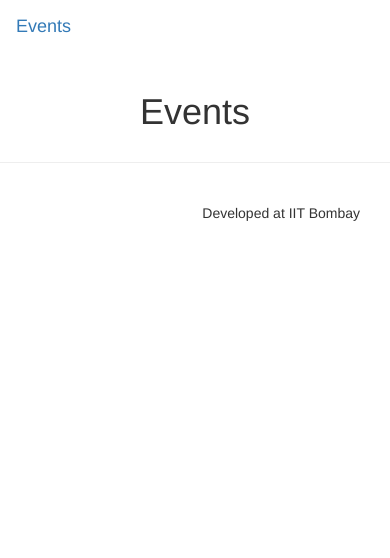
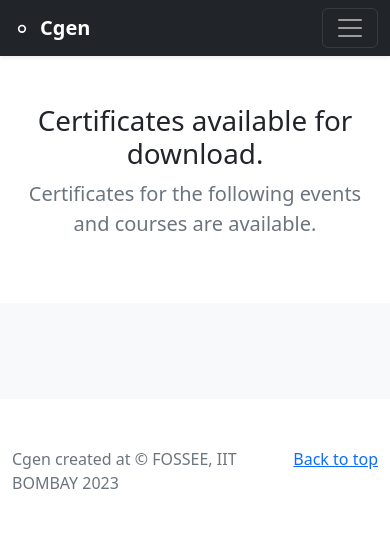
Before and after one commit to prathamesh920/certificate-generation, a Django app: page /certificate/events/ in a window 390 px wide. Shown: the top 558 px of the page. Run offline with Django 3.2, Linux system fonts and the light colour scheme; data that the repository does not hold is empty; some libraries are stand-ins or nearby versions.

Commit message:
Change UI

```diff
--- a/website/cgen/generator.py
+++ b/website/cgen/generator.py
@@ -36,7 +36,7 @@ def get_details(certificate_id, email):
     info['serial_key'] = key
     info['qr_code'] = f'{DOMAIN}/certificates/verify/{key}/'
     certificate_details['info'] = info
-    path = f'{settings.BASE_DIR}/{certificate.id}'
+    path = f'{settings.BASE_DIR}/certificates/{certificate.id}'
     certificate_details['path'] = path
     if not  os.path.exists(f"path/{{Makefile}}"):
         shutil.copy2(f'{settings.BASE_DIR}/Makefile', path)
--- a/website/cgen/templates/base.html
+++ b/website/cgen/templates/base.html
@@ -1,56 +1,104 @@
-<html>
-<link rel="icon" href="https://fossee.in/sites/all/themes/software_responsive_theme/favicon.ico" type="image/vnd.microsoft.icon"/>
-<meta name="viewport" content="width=device-width, initial-scale=1.0">
+<!doctype html>
+<html lang="en">
   <head>
+    <meta charset="utf-8">
+    <meta http-equiv="X-UA-Compatible" content="IE=edge">
+    <meta name="viewport" content="width=device-width, initial-scale=1">
+    <!-- The above 3 meta tags *must* come first in the head; any other head content must come *after* these tags -->
+    <meta name="description" content="">
+    <meta name="author" content="">
+    <link rel="icon" href="../../favicon.ico">
+
     <title>
         {% block title %}
             Certificates
         {% endblock %}
     </title>
+
+    <!-- Bootstrap core CSS -->
     {% block css %}
-            <link rel="stylesheet" href="https://maxcdn.bootstrapcdn.com/bootstrap/3.3.1/css/bootstrap.min.css">
+         <link href="https://cdn.jsdelivr.net/npm/bootstrap@5.2.3/dist/css/bootstrap.min.css" rel="stylesheet" integrity="sha384-rbsA2VBKQhggwzxH7pPCaAqO46MgnOM80zW1RWuH61DGLwZJEdK2Kadq2F9CUG65" crossorigin="anonymous">
     {% endblock  %}
     {% block js %}
+    <script src="https://cdn.jsdelivr.net/npm/@popperjs/core@2.11.8/dist/umd/popper.min.js" integrity="sha384-I7E8VVD/ismYTF4hNIPjVp/Zjvgyol6VFvRkX/vR+Vc4jQkC+hVqc2pM8ODewa9r" crossorigin="anonymous"></script>
+<script src="https://cdn.jsdelivr.net/npm/bootstrap@5.3.2/dist/js/bootstrap.min.js" integrity="sha384-BBtl+eGJRgqQAUMxJ7pMwbEyER4l1g+O15P+16Ep7Q9Q+zqX6gSbd85u4mG4QzX+" crossorigin="anonymous"></script>
         <script src="https://code.jquery.com/jquery-1.11.0.min.js"></script>
-            <script src="https://maxcdn.bootstrapcdn.com/bootstrap/3.3.1/js/bootstrap.min.js"></script>
+        <script src="https://cdn.jsdelivr.net/npm/bootstrap@5.2.3/dist/js/bootstrap.bundle.min.js" integrity="sha384-kenU1KFdBIe4zVF0s0G1M5b4hcpxyD9F7jL+jjXkk+Q2h455rYXK/7HAuoJl+0I4" crossorigin="anonymous"></script>
     {% endblock %}
     {% block javascript %}
         <!-- overide with custom javascript -->
     {% endblock %}
+
+    {% block head %}
+    {% endblock %}
   </head>
+
   <body>
-        <div class="container-full">
-<nav class="navbar navbar-dark bg-dark">
-    <a class="navbar-brand" href="{% url 'events' %}">Events</a>
-</nav>
+
+<header>
+  <div class="collapse bg-dark" id="navbarHeader">
+    <div class="container">
       <div class="row">
+        <div class="col-sm-8 col-md-7 py-4">
+          <h4 class="text-white">About</h4>
+          <p class="text-muted"> Cgen is a certificate generator.<br>It allows you to download your certificates. </p>
+        </div>
+        <div class="col-sm-4 offset-md-1 py-4">
+          <h4 class="text-white">Contact</h4>
+          <ul class="list-unstyled">
+            <li><a href="#" class="text-white">Email me</a></li>
+          </ul>
+        </div>
+      </div>
+    </div>
+  </div>
+  <div class="navbar navbar-dark bg-dark shadow-sm">
+    <div class="container">
+      <a href="{%  url 'events' %}" class="navbar-brand d-flex align-items-center">
+        <svg xmlns="http://www.w3.org/2000/svg" width="20" height="20" fill="none" stroke="currentColor" stroke-linecap="round" stroke-linejoin="round" stroke-width="2" aria-hidden="true" class="me-2" viewBox="0 0 24 24"><circle cx="12" cy="13" r="4"/></svg>
+        <strong>Cgen</strong>
+      </a>
+      <button class="navbar-toggler" type="button" data-bs-toggle="collapse" data-bs-target="#navbarHeader" aria-controls="navbarHeader" aria-expanded="false" aria-label="Toggle navigation">
+        <span class="navbar-toggler-icon"></span>
+      </button>
+    </div>
+  </div>
+</header>
 
-                  <div class="col-lg-12 text-center v-center">
-                      {% block header%}
+<main>
 
-                      {% endblock %}
+  <section class="py-5 text-center container">
+    <div class="row py-lg-5">
+      <div class="col-lg-6 col-md-8 mx-auto">
+          <h1 class="fw-light">{% block header %} {% endblock %}</h1>
+          <p class="lead text-muted">{% block header_content %} {% endblock %}</p>
+          </p>
+      </div>
+    </div>
+  </section>
+
+  <div class="album py-5 bg-light">
+    <div class="container">
             {% block content %}
             {% endblock %}
       </div>
+    </div>
+  </div>
 
-              </div> <!-- /row -->
-            <hr>
-            <br>
-            <div id="footer-wrapper" class="container">
-                        <div id="footer-inner" class="col-lg-12 col-md-12 col-sm-12">
-                            <div class="pull-left">
-                               <!--[if lte IE 8]><span style="filter: FlipH; -ms-filter: "FlipH"; display: inline-block;"><![endif]-->
-                                <span style="-moz-transform: scaleX(-1); -o-transform: scaleX(-1); -webkit-transform: scaleX(-1); transform: scaleX(-1); display: inline-block;">
-                                    <!--<a href="http://www.gnu.org/copyleft/" target="_blank">&copy;</a>-->
-                                </span>
-                                <!--[if lte IE 8]></span><![endif]-->
-                            <!--2013 <a href="http://fossee.in" target="_blank">fossee.in</a>-->
+</main>
+
+<footer class="text-muted py-5">
+  <div class="container">
+    <p class="float-end mb-1">
+      <a href="#">Back to top</a>
+    </p>
+    <p class="mb-1">Cgen created at &copy; FOSSEE, IIT BOMBAY 2023</p>
   </div>
-                            <div class="pull-right">
-                                Developed at IIT Bombay
-                            </div>
-                        </div> <!-- /#footer-inner -->
-          </div> <!-- /#footer-wrapper -->
-        </div> <!-- /container full -->
+        <p></p>
+</footer>
+
+
+
+
   </body>
 </html>
--- /dev/null
+++ b/website/cgen/templates/index.html
@@ -0,0 +1,90 @@
+{% extends 'base.html' %}
+  {% block head %}
+
+    <style>
+      .bd-placeholder-img {
+        font-size: 1.125rem;
+        text-anchor: middle;
+        -webkit-user-select: none;
+        -moz-user-select: none;
+        user-select: none;
+      }
+
+      @media (min-width: 768px) {
+        .bd-placeholder-img-lg {
+          font-size: 3.5rem;
+        }
+      }
+
+      .b-example-divider {
+        height: 3rem;
+        background-color: rgba(0, 0, 0, .1);
+        border: solid rgba(0, 0, 0, .15);
+        border-width: 1px 0;
+        box-shadow: inset 0 .5em 1.5em rgba(0, 0, 0, .1), inset 0 .125em .5em rgba(0, 0, 0, .15);
+      }
+
+      .b-example-vr {
+        flex-shrink: 0;
+        width: 1.5rem;
+        height: 100vh;
+      }
+
+      .bi {
+        vertical-align: -.125em;
+        fill: currentColor;
+      }
+
+      .nav-scroller {
+        position: relative;
+        z-index: 2;
+        height: 2.75rem;
+        overflow-y: hidden;
+      }
+
+      .nav-scroller .nav {
+        display: flex;
+        flex-wrap: nowrap;
+        padding-bottom: 1rem;
+        margin-top: -1px;
+        overflow-x: auto;
+        text-align: center;
+        white-space: nowrap;
+        -webkit-overflow-scrolling: touch;
+      }
+    </style>
+  {% endblock %}
+
+{% block header %}
+    Certificates available for download.
+{% endblock %}
+
+{% block header_content %}
+    Certificates for the following events and courses are available.
+{% endblock %}
+
+{% block content %}
+      <div class="row row-cols-1 row-cols-sm-2 row-cols-md-3 g-3">
+      {% for event in events %}
+            <div class="col">
+              <div class="card shadow-sm">
+                  <svg class="bd-placeholder-img card-img-top" width="100%" height="225" xmlns="http://www.w3.org/2000/svg" role="img" aria-label="Placeholder: Thumbnail" preserveAspectRatio="xMidYMid slice" focusable="false"><title>Placeholder</title><rect width="100%" height="100%" fill="#55595c"/><text x="50%" y="50%" fill="#eceeef" dy=".3em">{{ event.name }}</text></svg>
+
+                <div class="card-body">
+                  <p class="card-text">{{ event.name }}</p>
+                  {% for certificate in event.certificate_set.all %}
+                  <div class="d-flex justify-content-between align-items-center">
+                  <p>{{ certificate.description }}
+                    <div class="btn-group">
+                      <a type="button" href="{%  url 'certificate_download' certificate.id %}" class="btn btn-sm btn-outline-secondary">Download</a>
+                      <a type="button" href="{%  url 'verify' %}" class="btn btn-sm btn-outline-secondary">Verify</a>
+                    </div>
+                  </div>
+                    <small class="text-muted">9 Downloads</small>
+                  {% endfor %}
+                </div>
+              </div>
+            </div>
+      {% endfor %}
+      </div>
+{% endblock %}
--- a/website/cgen/verification.py
+++ b/website/cgen/verification.py
@@ -5,6 +5,7 @@ from cgen.models import CertificateManager
 
 def verify(key):
     details = OrderedDict()
+    description = None
     try:
         cm = CertificateManager.objects.get(serial_key_short=key)
         details['Authentic'] = True
--- a/website/cgen/views.py
+++ b/website/cgen/views.py
@@ -13,7 +13,7 @@ import csv
 def events(request):
     events = Event.objects.filter(is_published=True)
     context = {'events': events}
-    return render(request, 'events.html', context)
+    return render(request, 'index.html', context)
 
 # Create your views here.
 def certificate_download(request, certificate_id):
@@ -36,13 +36,19 @@ def certificate_download(request, certificate_id):
 
 def verify(request, key=None):
     context = {}
+    if key is None and request.method == 'GET':
+        return render(request, 'verification.html', context)
     if key is not None:
         skey = key
     elif request.method == 'POST':
         skey = request.POST.get('key').strip()
+
     details, description = verification.verify(skey)
+    if not details['Authentic']:
+        context['invalidserial'] = 1
+        return render(request, 'verification.html', context)
+
     context['details'] = details
-    context['has_details'] = True
     context['has_details'] = details['Authentic']
     context['description'] = description
     return render(request, 'verification.html', context)
--- a/website/website/settings.py
+++ b/website/website/settings.py
@@ -124,3 +124,7 @@ TIME_OUT = 15
 # https://docs.djangoproject.com/en/3.0/howto/static-files/
 
 STATIC_URL = '/static/'
+
+LOGO = "https://www.cep.iitb.ac.in/assets/img/IIT-Logo.png"
+
+CERTIFICATES_PATH = f"settings.BASE_DIR/certificates"
```
Also changed, not shown: website/cgen/models.py (+5 -4 lines), website/cgen/templates/download.html (+24 -15 lines), website/cgen/templates/verification.html (+22 -19 lines), 1 other file. Lines whose indentation alone changed are shown as unchanged.
